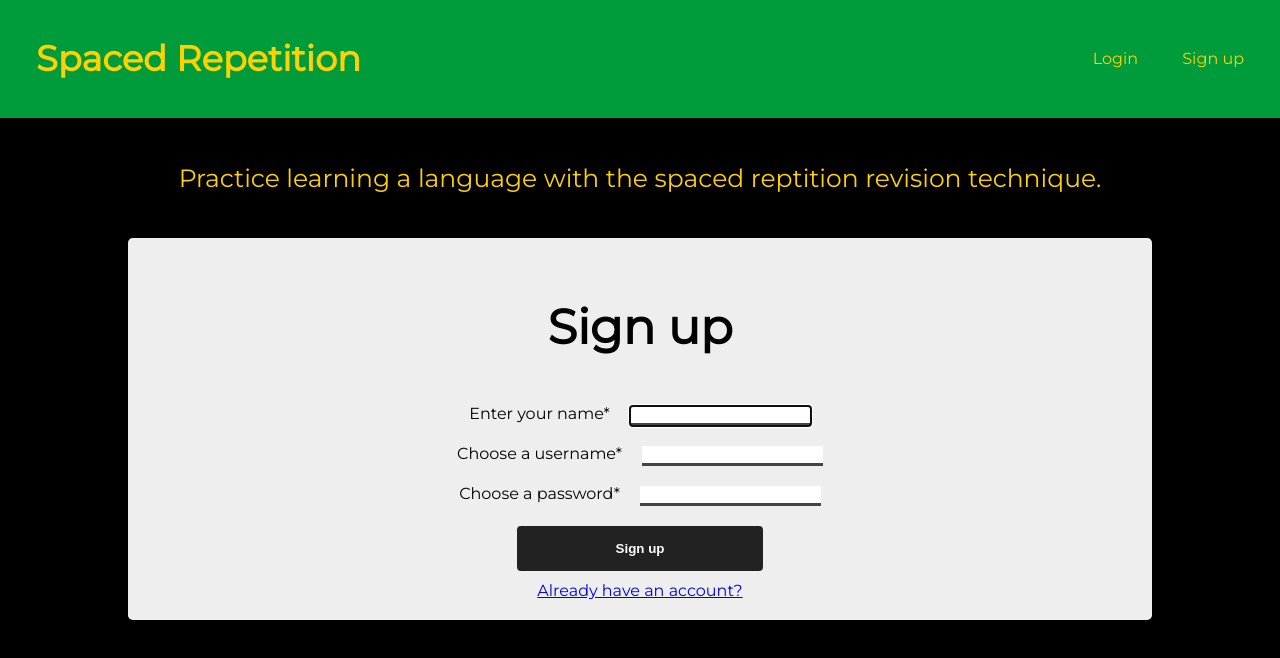
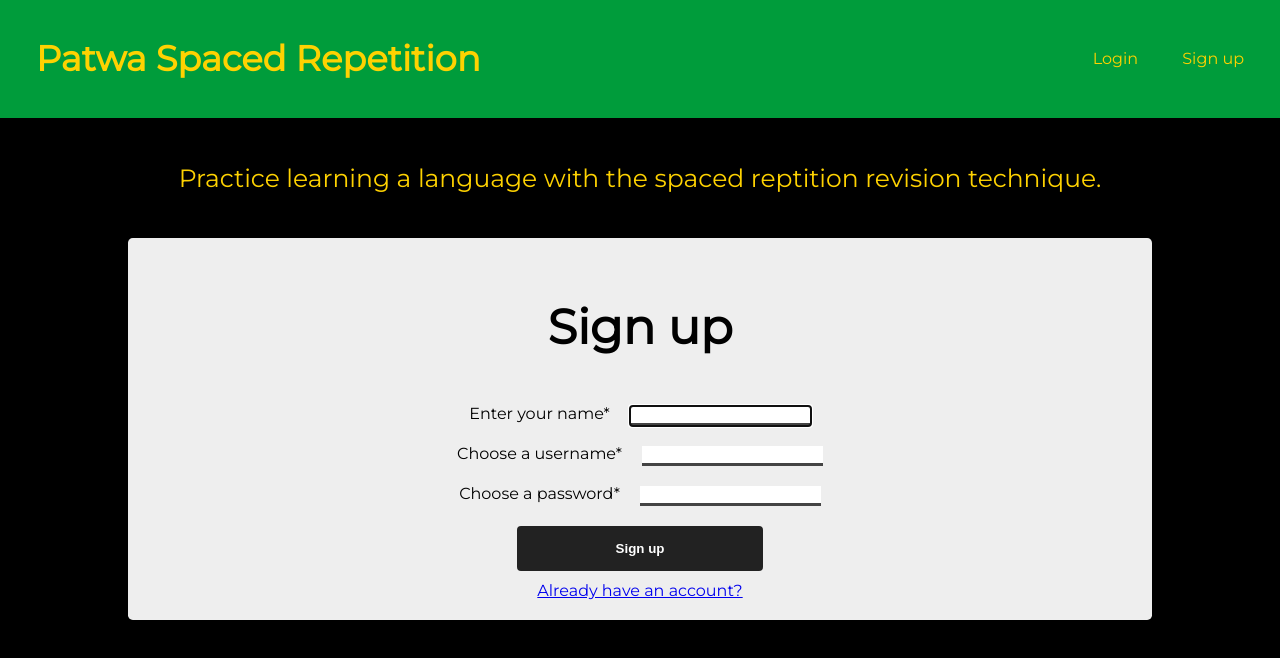
Before and after one commit to DominicVolante/spaced-rep-client, a React (Create React App) app: page /register in a window 1280 px wide. Shown: the top 658 px of the page. Built offline with nearby package versions, Linux system fonts and the light colour scheme.

Commit message:
deployed and worked on readme

```diff
--- a/package.json
+++ b/package.json
@@ -21,7 +21,7 @@
     "cypress:open": "cypress open",
     "cypress:run": "cypress run",
     "predeploy": "npm run build",
-    "deploy": "vercel --prod"
+    "deploy": "vercel --prod --build-env CI="
   },
   "eslintConfig": {
     "extends": "react-app"
--- a/src/components/Header.js
+++ b/src/components/Header.js
@@ -39,7 +39,7 @@ class Header extends Component {
     return (
       <header className="Header">
         <h1>
-          <Link to="/">Spaced Repetition</Link>
+          <Link to="/">Patwa Spaced Repetition</Link>
         </h1>
         {TokenService.hasAuthToken()
           ? this.renderLogoutLink()
```
Also changed, not shown: 2 other files (tests, documents, lock files or other folders).
